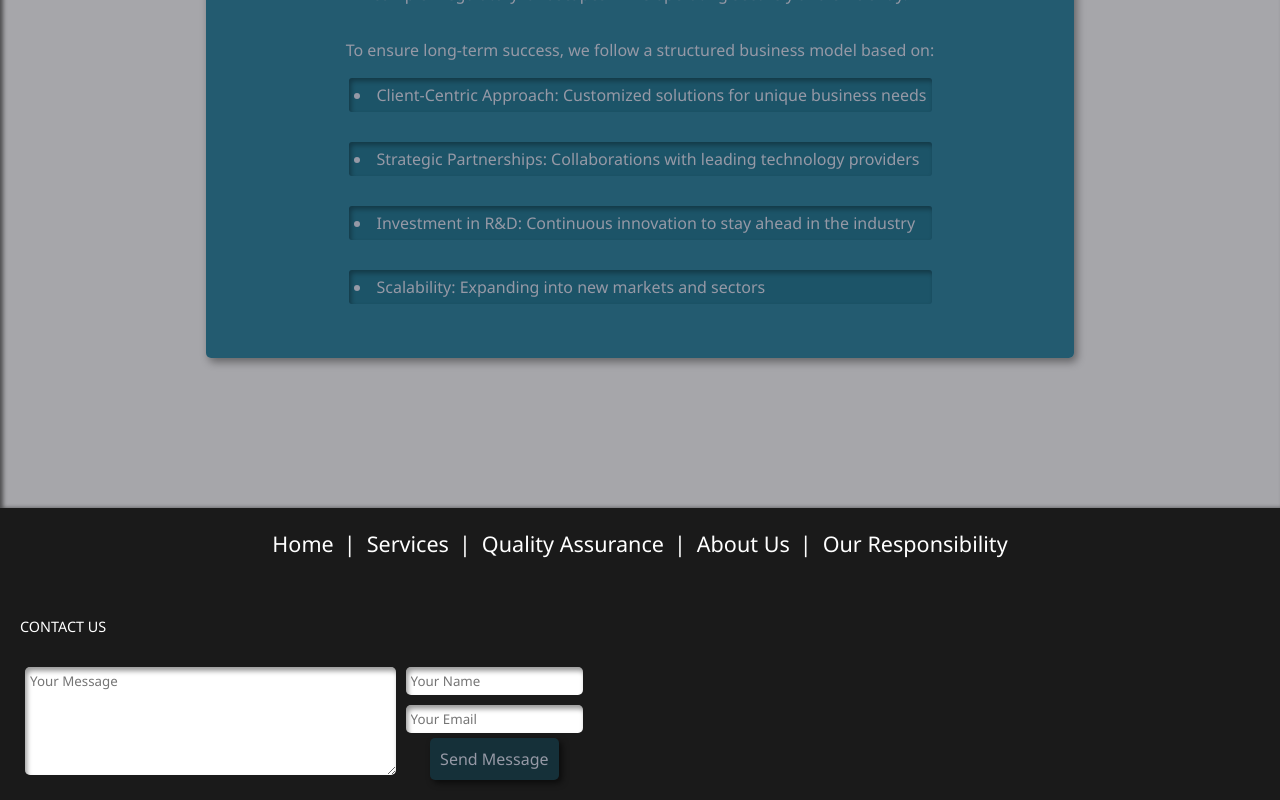
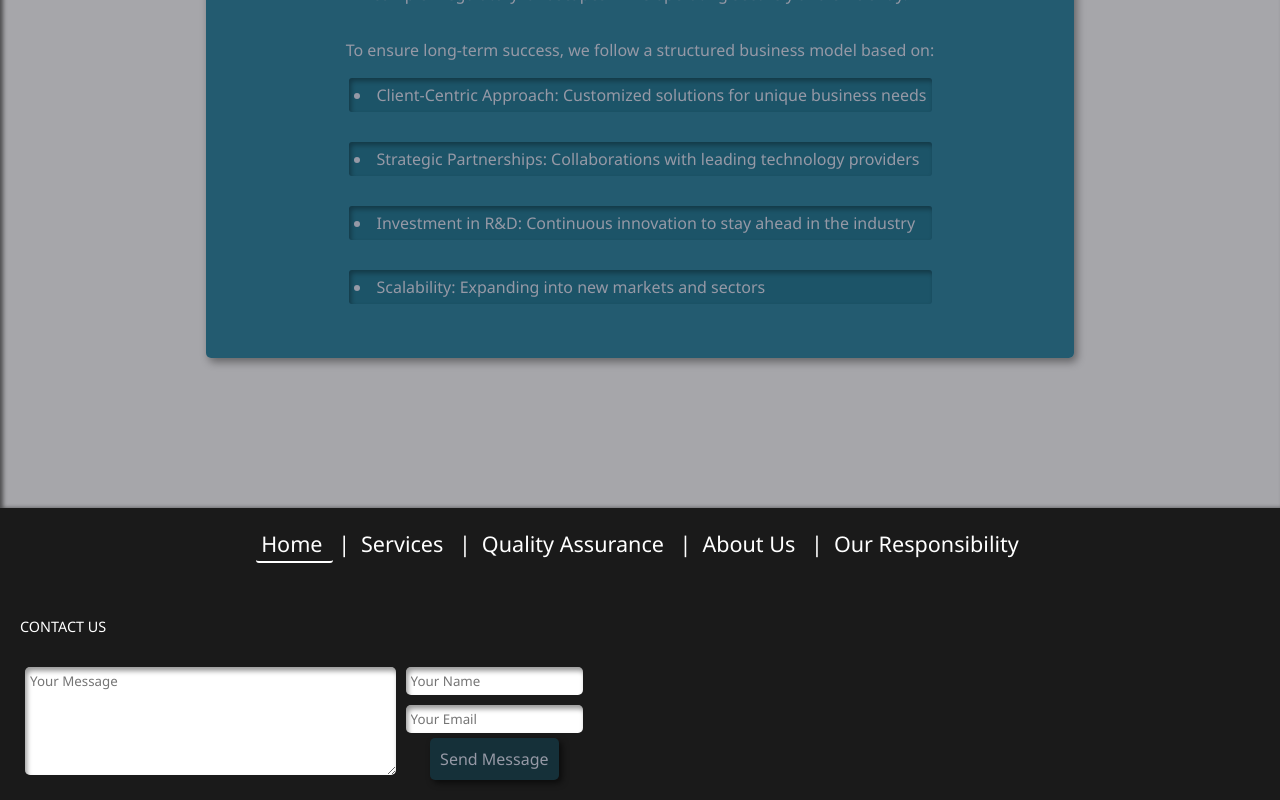
Before and after one commit to luay458/FGS_Frontend, a React (Vite) app: page / in a window 1280 px wide. Shown: the part 442-1242 px from the top of the page. Built offline with nearby package versions, Linux system fonts and the light colour scheme.

Commit message:
UI Bug fixes V1.1

```diff
--- a/src/components/Layout.tsx
+++ b/src/components/Layout.tsx
@@ -1,12 +1,20 @@
+// src/components/Layout.tsx
 import React, { useState } from 'react';
-import { Link, useLocation } from 'react-router-dom';
+import { NavLink, useLocation } from 'react-router-dom';
 import ContactForm from './ContactForm';
-import { Sling as Hamburger } from 'hamburger-react'; // Importing a specific hamburger style
 import '../styles/styles.css';
 
 const Layout: React.FC<{ children: React.ReactNode }> = ({ children }) => {
   const location = useLocation();
-  const [isOpen, setOpen] = useState(false);
+  const [menuOpen, setMenuOpen] = useState(false);
+
+  const toggleMenu = () => {
+    setMenuOpen(!menuOpen);
+  };
+
+  const closeMenu = () => {
+    setMenuOpen(false);
+  };
 
   return (
     <div className={location.pathname === '/' ? 'home-page' : ''}>
@@ -14,49 +22,23 @@ const Layout: React.FC<{ children: React.ReactNode }> = ({ children }) => {
         <nav className="navbar">
             {/* Logo Links to Home */}
             <div className="homelink">
-              <Link to="/" onClick={() => setOpen(false)}>
-                <img
-                  className="logo-image"
-                  src="/images/LogoRectangle.png"
-                  alt="Fortis Global Systems"
-                />
-              </Link>
+              <NavLink to="/" onClick={closeMenu}>
+                <img className="logo-image" src="/images/LogoRectangle.png" alt="Fortis Global Systems"/>
+              </NavLink>
             </div>
           <div className="nav-container">
 
             {/* Navigation Links */}
-            <ul className={`nav-links ${isOpen ? 'open' : ''}`}>
-              <li>
-                <Link className="nav-button" to="/" onClick={() => setOpen(false)}>
-                  Home
-                </Link>
-              </li>
-              <li>
-                <Link className="nav-button" to="/services" onClick={() => setOpen(false)}>
-                  Services
-                </Link>
-              </li>
-              <li>
-                <Link className="nav-button" to="/quality-assurance" onClick={() => setOpen(false)}>
-                  Quality Assurance
-                </Link>
-              </li>
-              <li>
-                <Link className="nav-button" to="/about-us" onClick={() => setOpen(false)}>
-                  About Us
-                </Link>
-              </li>
-              <li>
-                <Link className="nav-button" to="/our-responsibility" onClick={() => setOpen(false)}>
-                  Our Responsibility
-                </Link>
-              </li>
+            <ul className={`nav-links ${menuOpen ? 'open' : ''}`}>
+              <li> <NavLink className="nav-button" to="/" onClick={closeMenu} activeClassName="active" > Home </NavLink> </li>
+              <li> <NavLink className="nav-button" to="/services" onClick={closeMenu} activeClassName="active" > Services </NavLink> </li>
+              <li> <NavLink className="nav-button" to="/quality-assurance" onClick={closeMenu} activeClassName="active" > Quality Assurance </NavLink> </li>
+              <li> <NavLink className="nav-button" to="/about-us" onClick={closeMenu} activeClassName="active" > About Us </NavLink> </li>
+              <li> <NavLink className="nav-button" to="/our-responsibility" onClick={closeMenu} activeClassName="active" > Our Responsibility </NavLink> </li>
             </ul>
 
             {/* Mobile Menu Toggle Button */}
-            <div className="menu-toggle">
-              <Hamburger toggled={isOpen} toggle={setOpen} />
-            </div>
+            <button className="menu-toggle" onClick={toggleMenu}> ☰ </button>
           </div>
         </nav>
       </header>
@@ -71,31 +53,11 @@ const Layout: React.FC<{ children: React.ReactNode }> = ({ children }) => {
       {/* Footer Section */}
       <footer className="footer">
         <ul className="footer-nav-links">
-          <li>
-            <Link className="nav-button" to="/" onClick={() => setOpen(false)}>
-              Home
-            </Link>
-          </li>
-          <li>
-            <Link className="nav-button" to="/services" onClick={() => setOpen(false)}>
-              Services
-            </Link>
-          </li>
-          <li>
-            <Link className="nav-button" to="/quality-assurance" onClick={() => setOpen(false)}>
-              Quality Assurance
-            </Link>
-          </li>
-          <li>
-            <Link className="nav-button" to="/about-us" onClick={() => setOpen(false)}>
-              About Us
-            </Link>
-          </li>
-          <li>
-            <Link className="nav-button" to="/our-responsibility" onClick={() => setOpen(false)}>
-              Our Responsibility
-            </Link>
-          </li>
+          <li> <NavLink className="nav-button" to="/" onClick={closeMenu}  activeClassName="active" > Home </NavLink> </li>
+          <li> <NavLink className="nav-button" to="/services" onClick={closeMenu}  activeClassName="active" > Services </NavLink> </li>
+          <li> <NavLink className="nav-button" to="/quality-assurance" onClick={closeMenu}  activeClassName="active" > Quality Assurance </NavLink> </li>
+          <li> <NavLink className="nav-button" to="/about-us" onClick={closeMenu}  activeClassName="active" > About Us </NavLink> </li>
+          <li> <NavLink className="nav-button" to="/our-responsibility" onClick={closeMenu}  activeClassName="active" > Our Responsibility </NavLink> </li>
         </ul>
 
         {/* Contact Form Component */}
--- a/src/styles/styles.css
+++ b/src/styles/styles.css
@@ -107,8 +107,10 @@ header {
     border-color: #4a4a4a93;
     background-color: #dbcbcb2e; /* Background color for header menu buttons only */
 }
+.nav-button.active {
+    border-bottom: 2px solid #fff; /* White bottom border */
+}
 .footer-nav-links a{
-    border-style: none;
     background-color: #00000000;
 }
 /* Separator for footer nav buttons - e.g " Home | Services | About Us" */
@@ -489,4 +491,7 @@ li {
     .menu-toggle {
         display: block;
     }
+    .menu-toggle:active {
+        box-shadow: 2px 2px 3px hsl(0deg 0% 0% / 0.60) inset;
+    }
 }
```
